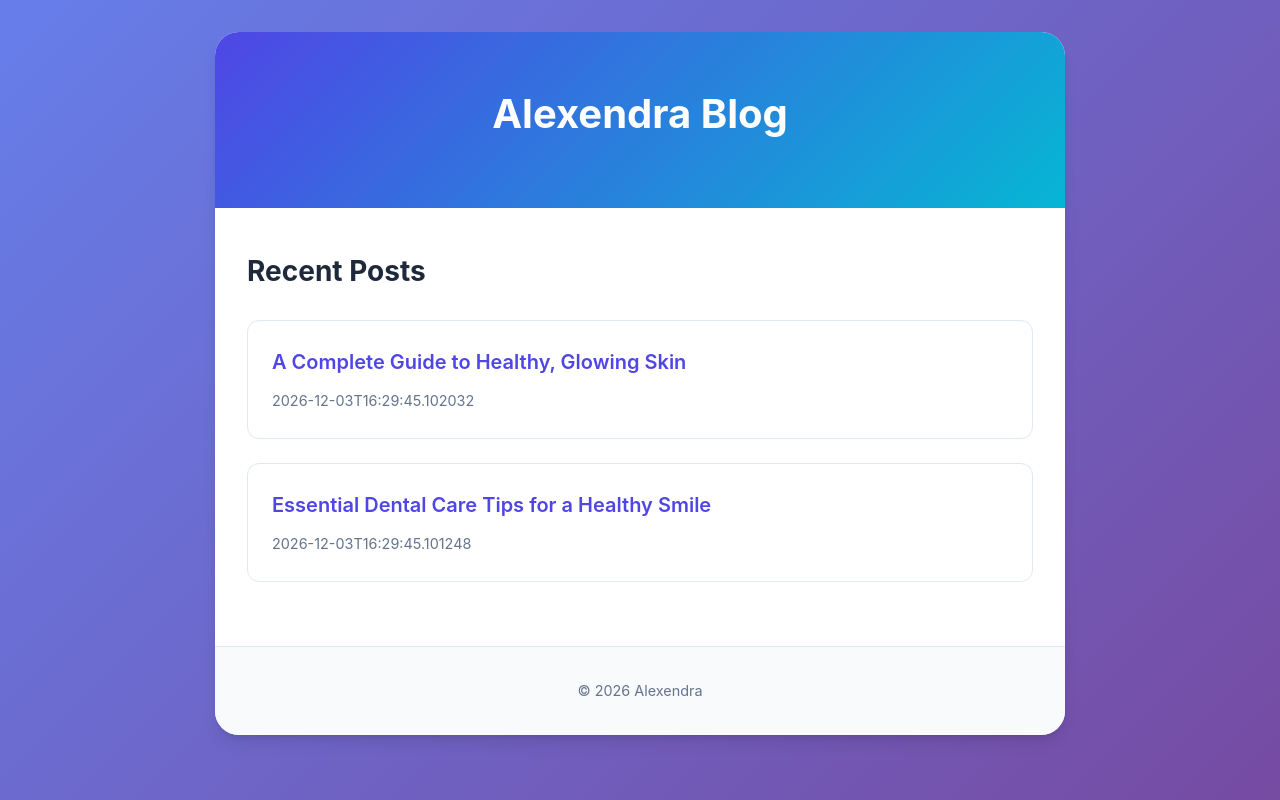
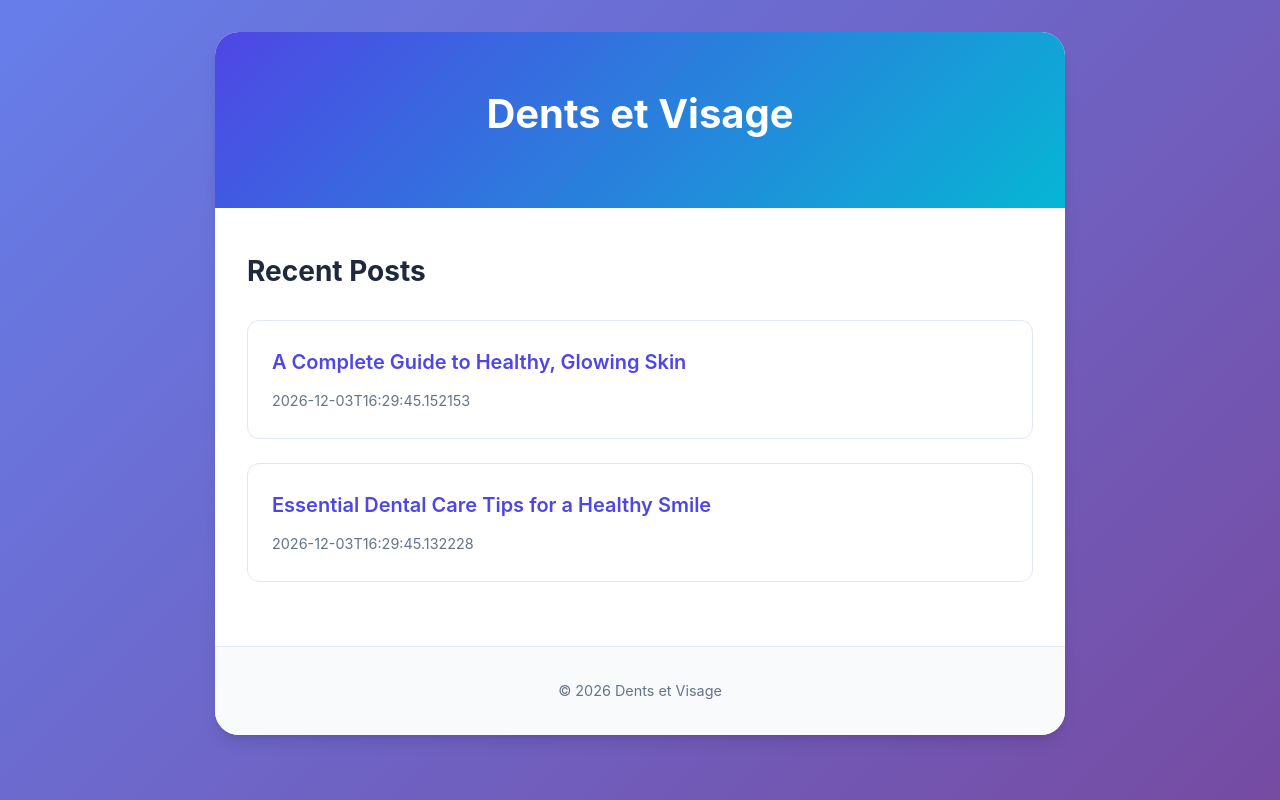
Before and after one commit to 1akshyashah/alexendra1, a FastAPI app: page / in a window 1280 px wide. Run offline with FastAPI, Linux system fonts and the light colour scheme.

Commit message:
Renamed blog to Dents et Visage

```diff
--- a/main.py
+++ b/main.py
@@ -11,7 +11,7 @@ import markdown
 import json
 from pathlib import Path
 
-app = FastAPI(title="Alexendra Blog & ML API")
+app = FastAPI(title="Dents et Visage")
 
 BLOG_DIR = Path("blog_content")
 STATIC_DIR = Path("static")
@@ -61,8 +61,8 @@ async def home():
         {
             "request": {},
             "posts": posts,
-            "title": "Alexendra Blog",
-            "description": "A secure blog platform with ML capabilities",
+            "title": "Dents et Visage",
+            "description": "Soins dentaires et beauté du visage",
             "datetime": datetime
         }
     )
--- a/templates/blog_post.html
+++ b/templates/blog_post.html
@@ -19,7 +19,7 @@
             {{ content_html|safe }}
         </main>
         <footer>
-            <p>&copy; {{ datetime.now().year }} Alexendra</p>
+            <p>&copy; {{ datetime.now().year }} Dents et Visage</p>
         </footer>
     </div>
 </body>
--- a/templates/home.html
+++ b/templates/home.html
@@ -31,7 +31,7 @@
             {% endif %}
         </main>
         <footer>
-            <p>&copy; {{ datetime.now().year }} Alexendra</p>
+            <p>&copy; {{ datetime.now().year }} Dents et Visage</p>
         </footer>
     </div>
 </body>
```
Also changed, not shown: README.md.
